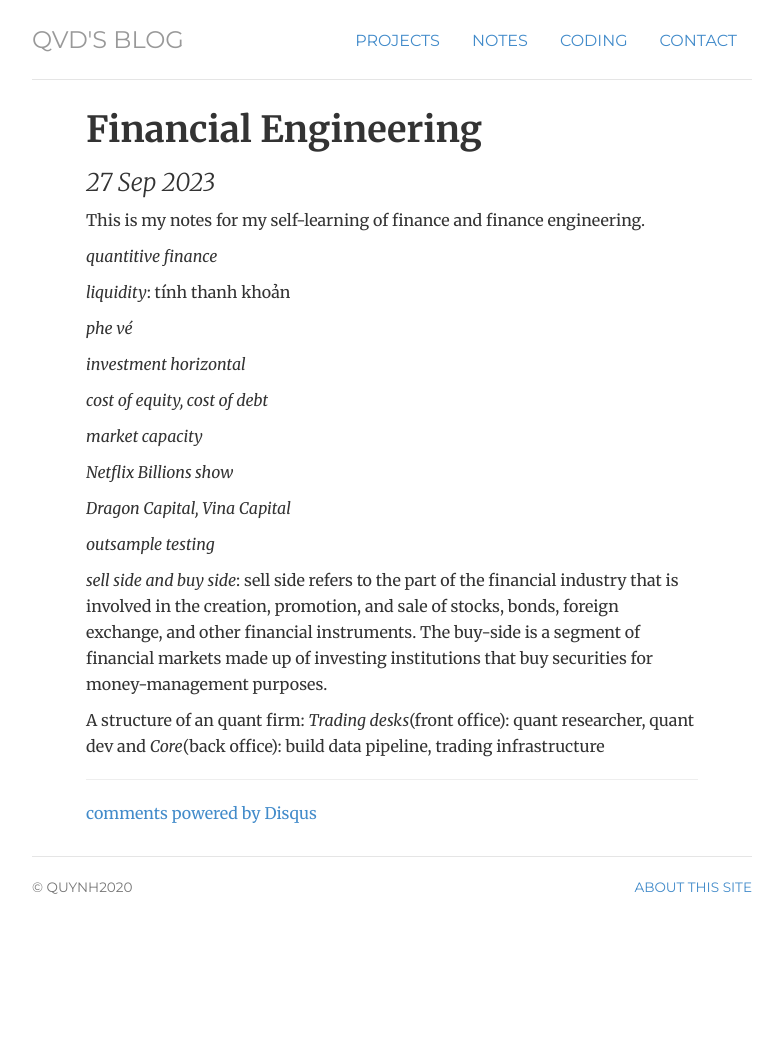
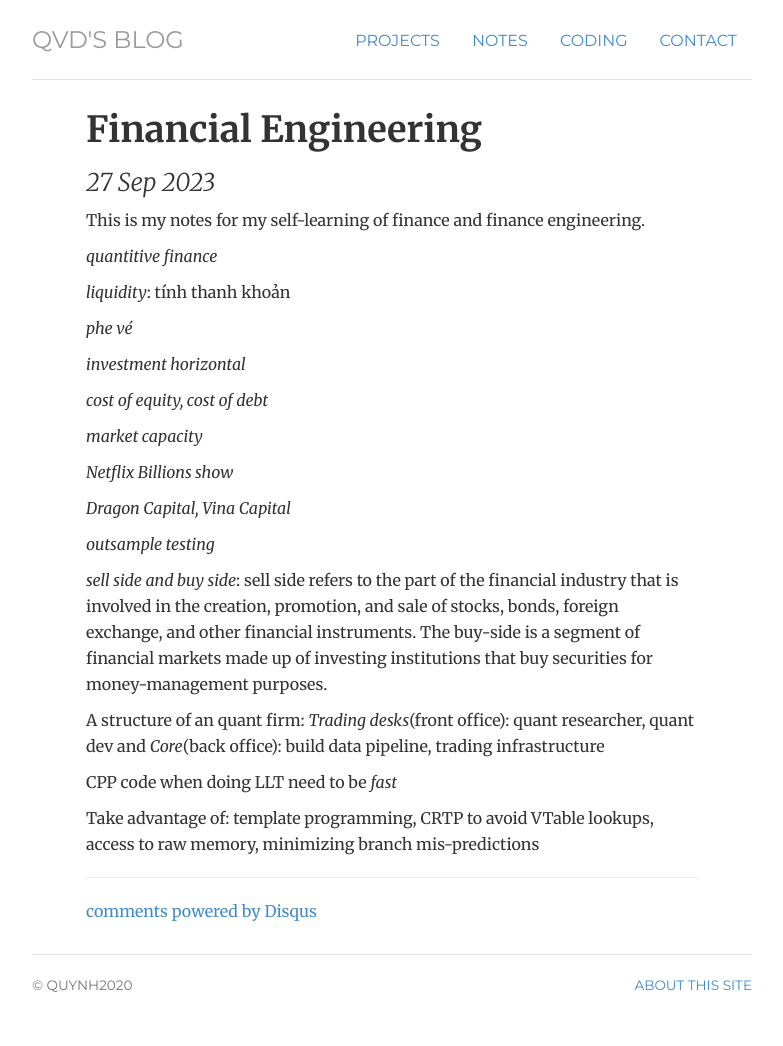
Before and after one commit to quynhdinh/quynhdinh.github.io, a Jekyll site: the page built from _posts/2023-09-27-finance-engineering.md, in a window 1280 px wide. Shown: the whole page, without its empty margins (248-1031 px from the left). Built offline with Jekyll 4.4.1, drawn with Linux system fonts in a browser that asks for light colours; comment, search, counter and statistics services are not loaded; before the commit the page ends 948 px from its top, so only the background shows below that.

Commit message:
financial

```diff
--- a/_posts/2023-09-27-finance-engineering.md
+++ b/_posts/2023-09-27-finance-engineering.md
@@ -25,3 +25,7 @@ This is my notes for my self-learning of finance and finance engineering.
 *sell side and buy side*: sell side refers to the part of the financial industry that is involved in the creation, promotion, and sale of stocks, bonds, foreign exchange, and other financial instruments. The buy-side is a segment of financial markets made up of investing institutions that buy securities for money-management purposes.
 
 A structure of an quant firm: *Trading desks*(front office): quant researcher, quant dev and *Core*(back office): build data pipeline, trading infrastructure
+
+CPP code when doing LLT need to be *fast*
+
+Take advantage of: template programming, CRTP to avoid VTable lookups, access to raw memory, minimizing branch mis-predictions
```
